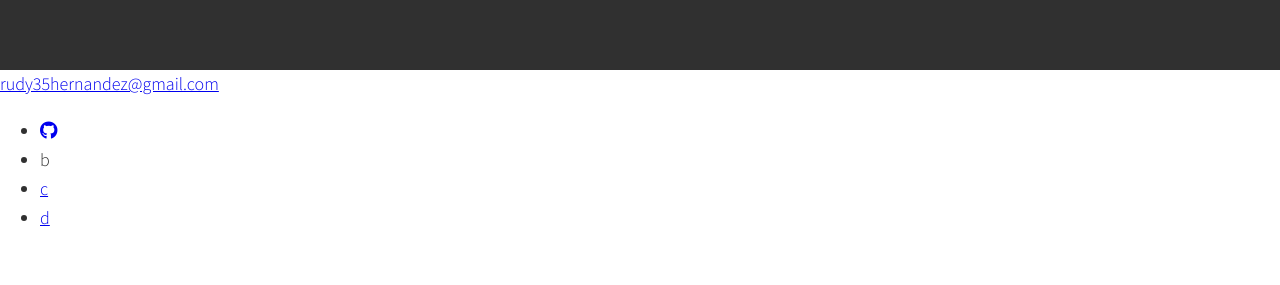
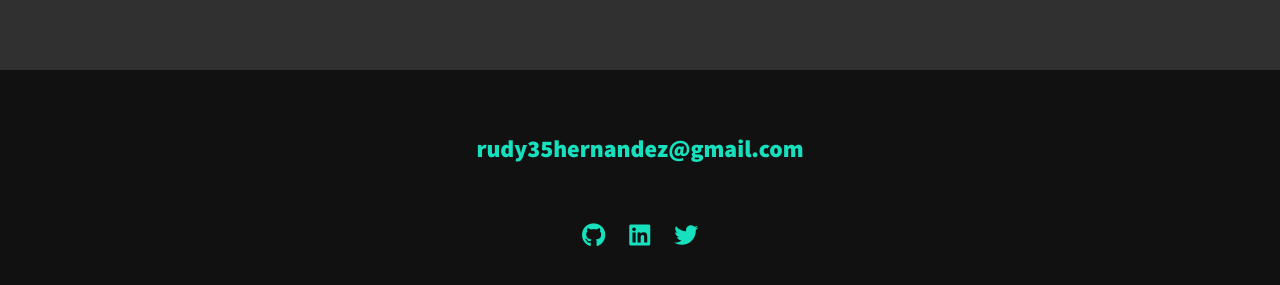
Before and after one commit to rudy35hernandez/Portfolio, a plain HTML site: page index.html in a window 1280 px wide. Shown: the part 1819-2104 px from the top of the page. Before the commit the page ends 2069 px from the top, so only its background shows below. Drawn offline with nearby package versions, Linux system fonts and the light colour scheme.

Commit message:
added some styling to the footer

```diff
--- a/css/style.css
+++ b/css/style.css
@@ -432,3 +432,50 @@ nav { display: none; }
     transform: scale(1.2);
     opacity: .75
 }
+
+/*footer*/
+
+.footer{
+    font-size: var(--fs-h3);
+    background: #111;
+    color: var(--clr-accent);
+    text-align: center;
+    padding: 2.5em 0;
+
+}
+
+.footer a{
+    color: inherit;
+    text-decoration: none;
+}
+
+.footer__link{
+
+    font-weight: var(--fw-bold);
+}
+
+.footer__link:hover,
+.social-list__link:hover {
+    opacity: .7
+}
+
+.footer__link:hover{
+    text-decoration: underline;
+}
+
+.social-list{
+    list-style: none;
+    display: flex;
+    justify-content: center;
+    margin: 2em 0 0;
+    padding: 0;
+}
+
+.social-list__item{
+    margin: 0 .5em;
+
+}
+
+.social-list_link{
+    padding: .5em
+}
--- a/index.html
+++ b/index.html
@@ -123,22 +123,25 @@
         </section>
 
         <!--footer-->
-        <footer>
-            <a href="mailto:rudy35hernandez@gmail.com" class="footer__link">rudy35hernandez@gmail.com</a>
+        <footer class="footer">
+            <a href="mailto:rudy35hernandez@gmail.com" class="footer__link">
+                rudy35hernandez@gmail.com
+            </a>
             <ul class="social-list">
                 <li class="social-list__item">
                     <a class="social-list__link" href="https://github.com/rudy35hernandez">
                         <i class="fa-brands fa-github"></i>
                     </a>
                 </li>
-                <li class="social-list__item">b
-                    <a class="social-list__link" href="http://dribbble.com"></a>
+                <li class="social-list__item">
+                    <a class="social-list__link" href="https://www.linkedin.com/in/rudy-hernandez-dev/">
+                        <i class="fa-brands fa-linkedin"></i>
+                    </a>
                 </li>
                 <li class="social-list__item">
-                    <a class="social-list__link" href="https://twitter.com">c</a>
-                </li>
-                <li class="social-list__item">
-                    <a class="social-list__link" href="https://github.com">d</a>
+                    <a class="social-list__link" href="https://twitter.com/RudeBoiDev">
+                        <i class="fa-brands fa-twitter"></i>
+                    </a>
                 </li>
             </ul>
         </footer>
```
